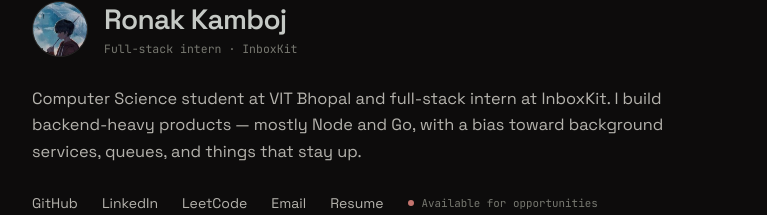
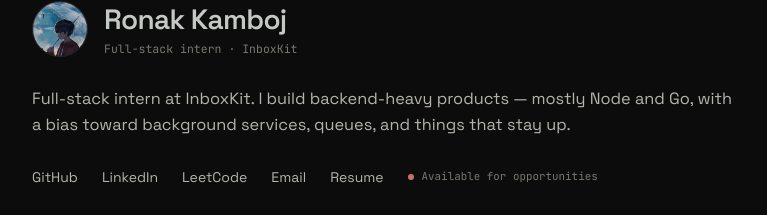
Before and after one commit to R7rainz/rainzolio, a Next.js app: page / in a window 1280 px wide. Shown: the part 139-354 px from the top of the page, without its empty margins (256-1023 px from the left). Built offline with nearby package versions, Linux system fonts and the light colour scheme; no server answers.

Commit message:
removed college from intro

```diff
--- a/app/layout.tsx
+++ b/app/layout.tsx
@@ -21,7 +21,7 @@ const mono = JetBrains_Mono({
 export const metadata: Metadata = {
   title: "Ronak Kamboj — Full-stack Intern at InboxKit",
   description:
-    "Full-stack intern at InboxKit and Computer Science student at VIT Bhopal, building with Go, Node.js, PostgreSQL, Redis, and Kafka.",
+    "Full-stack intern at InboxKit, building with Go, Node.js, PostgreSQL, Redis, and Kafka.",
 };
 
 // Runs before first paint so a stored theme never flashes the other palette.
--- a/data/profile.json
+++ b/data/profile.json
@@ -7,7 +7,7 @@
     "location": "Bhopal, Madhya Pradesh",
     "avatar": "/hero/rainz.jpg",
     "status": "Available for opportunities",
-    "tagline": "Computer Science student at VIT Bhopal and full-stack intern at InboxKit. I build backend-heavy products — mostly Node and Go, with a bias toward background services, queues, and things that stay up."
+    "tagline": "Full-stack intern at InboxKit. I build backend-heavy products — mostly Node and Go, with a bias toward background services, queues, and things that stay up."
   },
   "about": [
     "I started with C/C++ and Codeforces, and still do a bit of DSA in C++. These days most of my time goes into backend work: designing services, modelling data, and making the parts talk to each other without falling over.",
```
